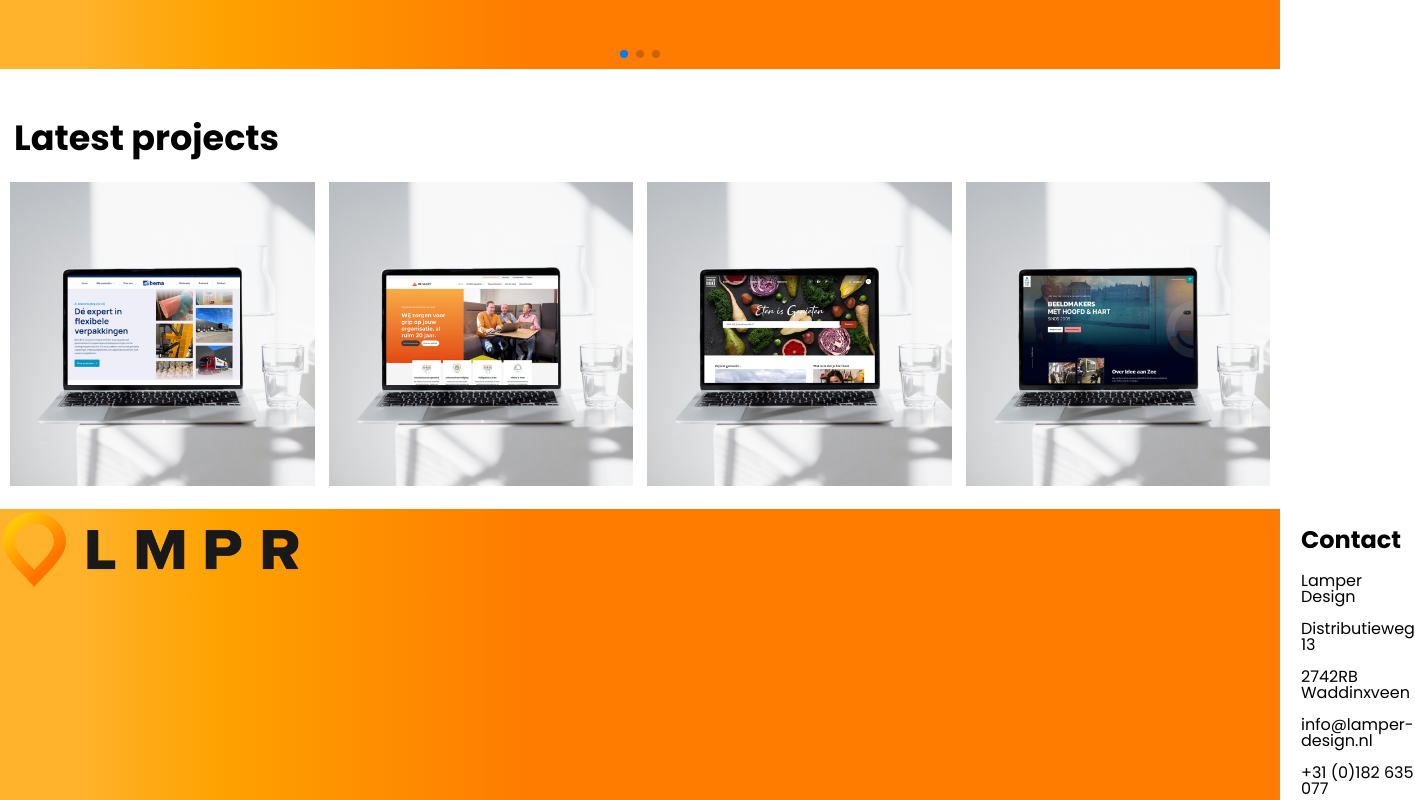
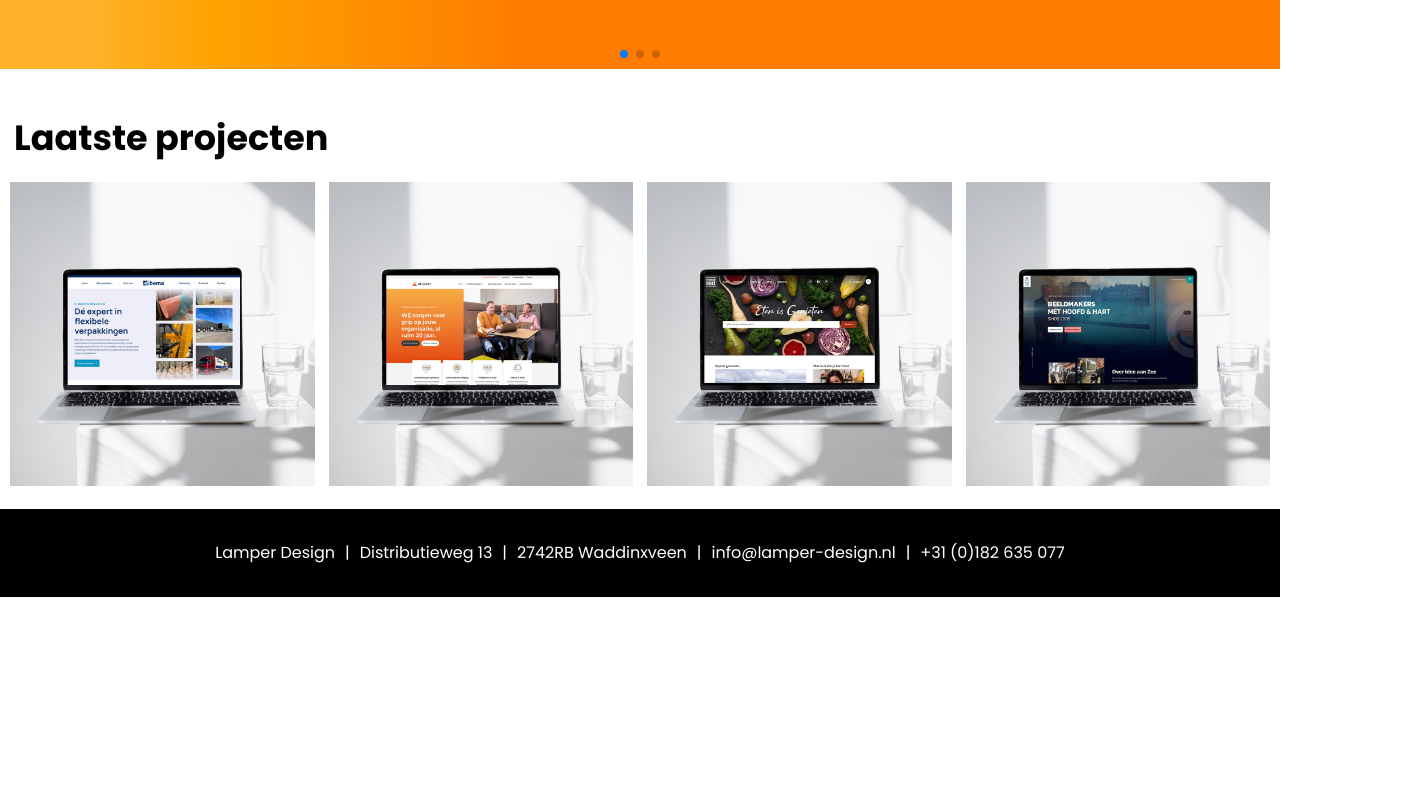
Before and after one commit to RDJL2003/Landingspagina, an Angular app: page / in a window 1280 px wide. Shown: the part 1440-2240 px from the top of the page, 1415 px wide, since content can reach past the window. After the commit the page ends 2045 px from the top, so only its background shows below. Built offline with nearby package versions, Linux system fonts and the light colour scheme.

Commit message:
Footer en taal aangepast

```diff
--- a/src/app/Zoomin/Zoomin-animatie.component.html
+++ b/src/app/Zoomin/Zoomin-animatie.component.html
@@ -1,4 +1,4 @@
-<h2 class="mock-up-titel">Latest projects</h2>
+<h2 class="mock-up-titel">Laatste projecten</h2>
 <div class="mock-ups">
     <a href="https://www.bemabv.com/" class="mock-up" target="_blank">
         <img src="assets/1.png" alt="mock-up1"  (mouseenter)="zoom('mockup1', 'zoomed')"
--- a/src/app/swiper/swiper.component.html
+++ b/src/app/swiper/swiper.component.html
@@ -1,6 +1,6 @@
 
 <body>
-  <h2 class="Titel">Your vision, Our designs</h2>
+  <h2 class="Titel">Jouw visie, Ons ontwerp</h2>
 <swiper-container
 navigation="true"
 pagination="true"
--- a/src/index.html
+++ b/src/index.html
@@ -15,10 +15,8 @@
 
     <footer>
 
-        <img src="assets/logolamper1.png" alt="logo2" class="logo2">
 
       <div class="footertext">
-         <h2>Contact</h2>
          <p>Lamper Design</p>
          <p>Distributieweg 13</p>
          <p>2742RB Waddinxveen</p>
--- a/src/styles.css
+++ b/src/styles.css
@@ -108,13 +108,26 @@ h1 {
 
 footer {
 
-    background: rgb(255,179,45);
-    background: linear-gradient(90deg,  rgba(255,179,45,1) 6%, rgba(254,162,0,1) 17%, rgba(255,124,0,1) 41%);
+    background-color: black;
+    padding: 20px; /* Verander de padding naar wens */
     display: flex;
-    align-items: right;
+    justify-content: center;
 }
 
 .footertext {
-    margin-left: 1000px;
-    margin-bottom: 40px;
+    color: white;
+    display: flex;
+    align-items: center;
 }
+
+
+
+.footertext p:not(:last-child) {
+    margin-right: 10px;
+}
+
+.footertext p:not(:last-child)::after {
+    content: "|";
+    margin-left: 10px;
+    color: white;
+}
```
